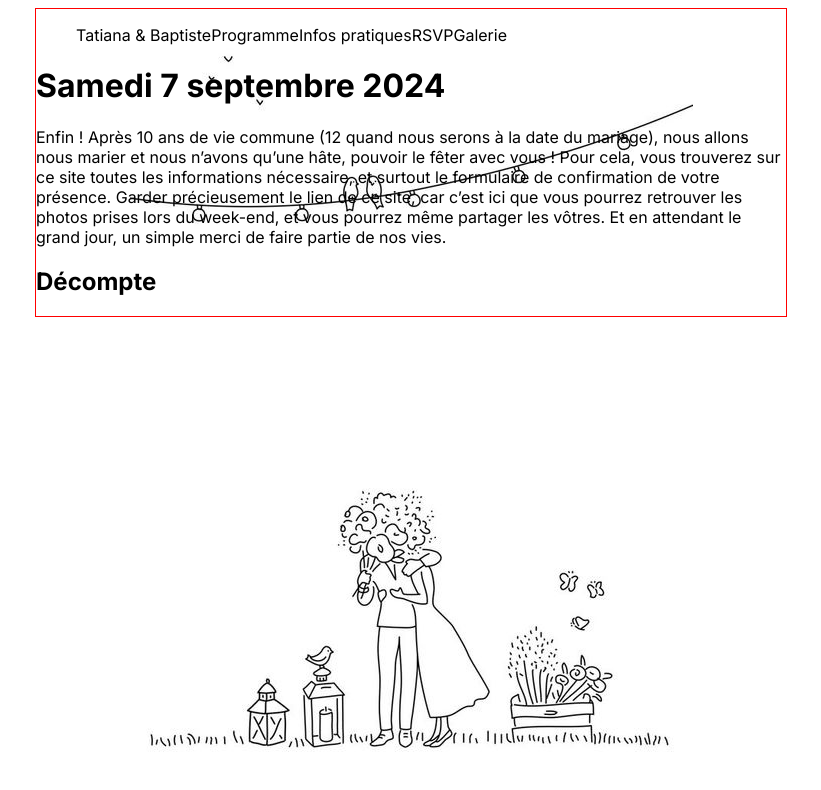
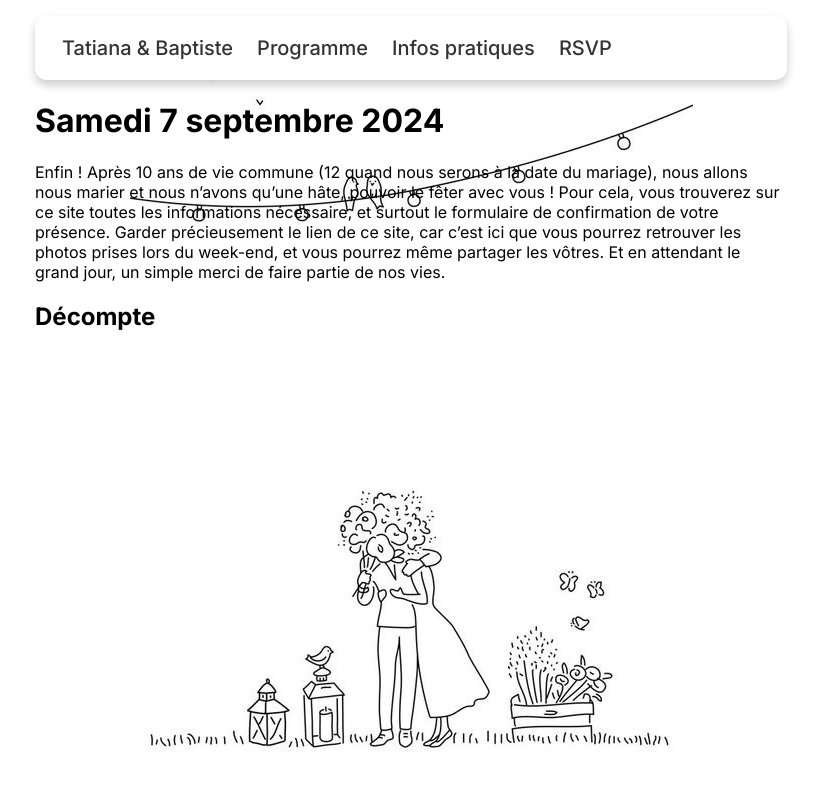
Before and after one commit to tatiana-sthl/wedding, a Next.js app: page / in a window 1280 px wide. Shown: the top 790 px of the page, without its empty margins (229-1050 px from the left). Built offline with nearby package versions, Linux system fonts and the light colour scheme.

Commit message:
add styles on navbar

```diff
--- a/src/app/page.js
+++ b/src/app/page.js
@@ -11,11 +11,10 @@ export default function Home() {
     <main className={styles.main}>
       <nav className={styles.nav}>
         <ul className={styles.ul}>
-          <li>Tatiana & Baptiste</li>
-          <li>Programme</li>
-          <li>Infos pratiques</li>
-          <li>RSVP</li>
-          <li>Galerie</li>
+          <li><a href="#">Tatiana & Baptiste</a></li>
+          <li className='center'><a href="#">Programme</a></li>
+          <li className='upward'><a href="#">Infos pratiques</a></li>
+          <li className='forward'><a href="#">RSVP</a></li>
         </ul>
       </nav>
 
--- a/src/app/page.module.css
+++ b/src/app/page.module.css
@@ -6,11 +6,72 @@
 
 .main {
   margin: 0 20vw;
-  border: red solid 1px;
 }
 
 
 .ul {
   display: flex;
   list-style: none;
+  align-items: center;
+  background: #fff;
+  padding: 20px 15px;
+  border-radius: 12px;
+  box-shadow: 0 5px 10px rgba(0,0,0,0.2);
 }
+
+.ul li {
+  margin: 0 12px;
+}
+
+.ul li a {
+  position: relative;
+  color: #333;
+  font-size: 20px;
+  font-weight: 500;
+  padding: 6px 0;
+  text-decoration: none;
+}
+
+.ul li a:before {
+  content: '';
+  position: absolute;
+  bottom: 0;
+  left: 0;
+  height: 3px;
+  width: 0%;
+  background: #34efdf;
+  border-radius: 12px;
+  transition: all 0.4s ease;
+}
+
+.ul li a:hover:before {
+  width: 100%;
+}
+
+.ul li.center a:before {
+  left: 50%;
+  transform: translateX(-50%);
+}
+
+.ul li.upward a:before {
+  width: 100%;
+  bottom: -5px;
+  opacity: 0;
+}
+
+.ul li.upward a:hover:before {
+  bottom: 0px;
+  opacity: 1;
+}
+
+.ul li.forward a:before {
+  width: 100%;
+  transform: scaleX(0);
+  transform-origin: right;
+  transition: transform 0.4s ease;
+}
+
+.ul li.forward a:hover:before {
+  transform: scaleX(1);
+  transform-origin: left;
+}
```
